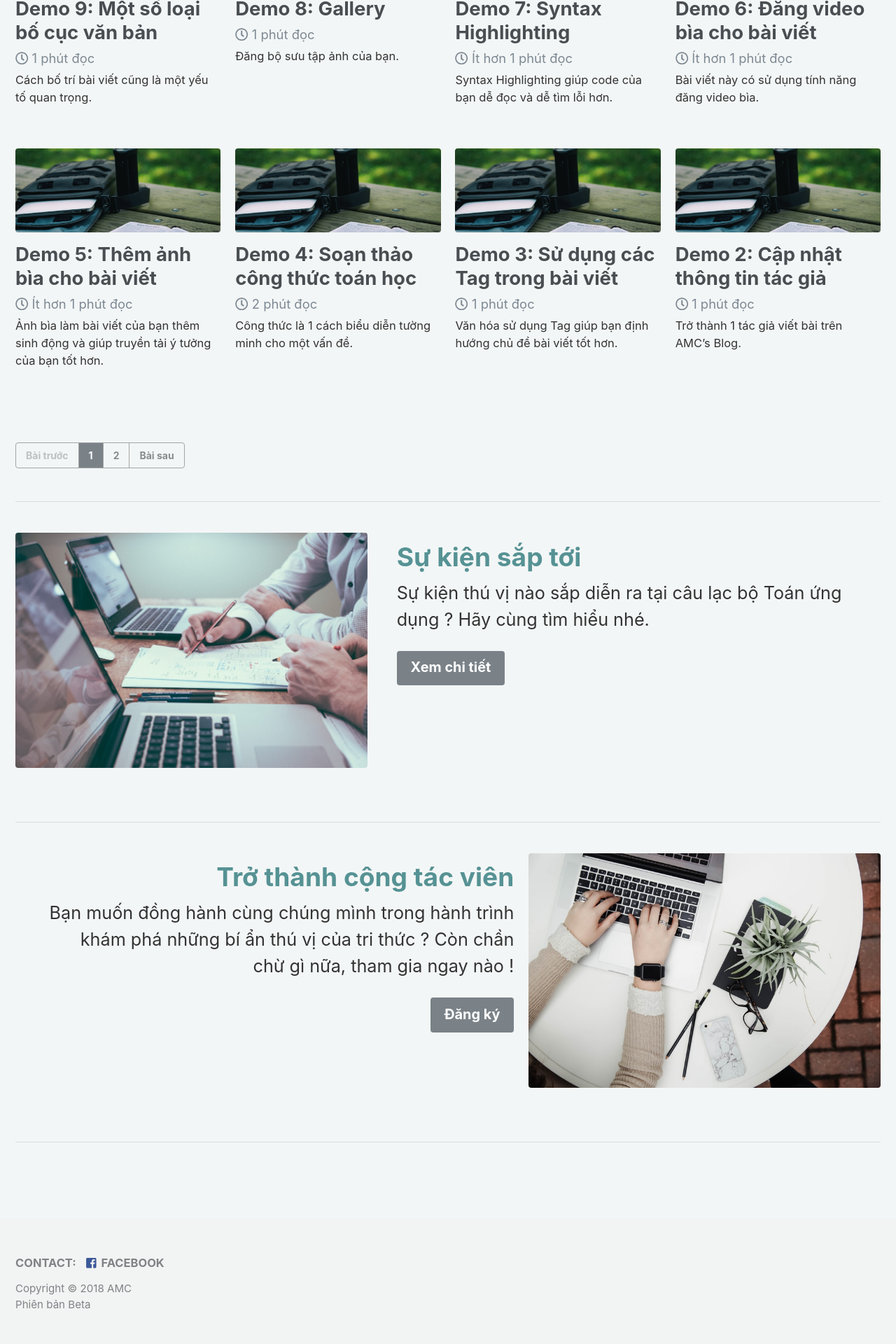
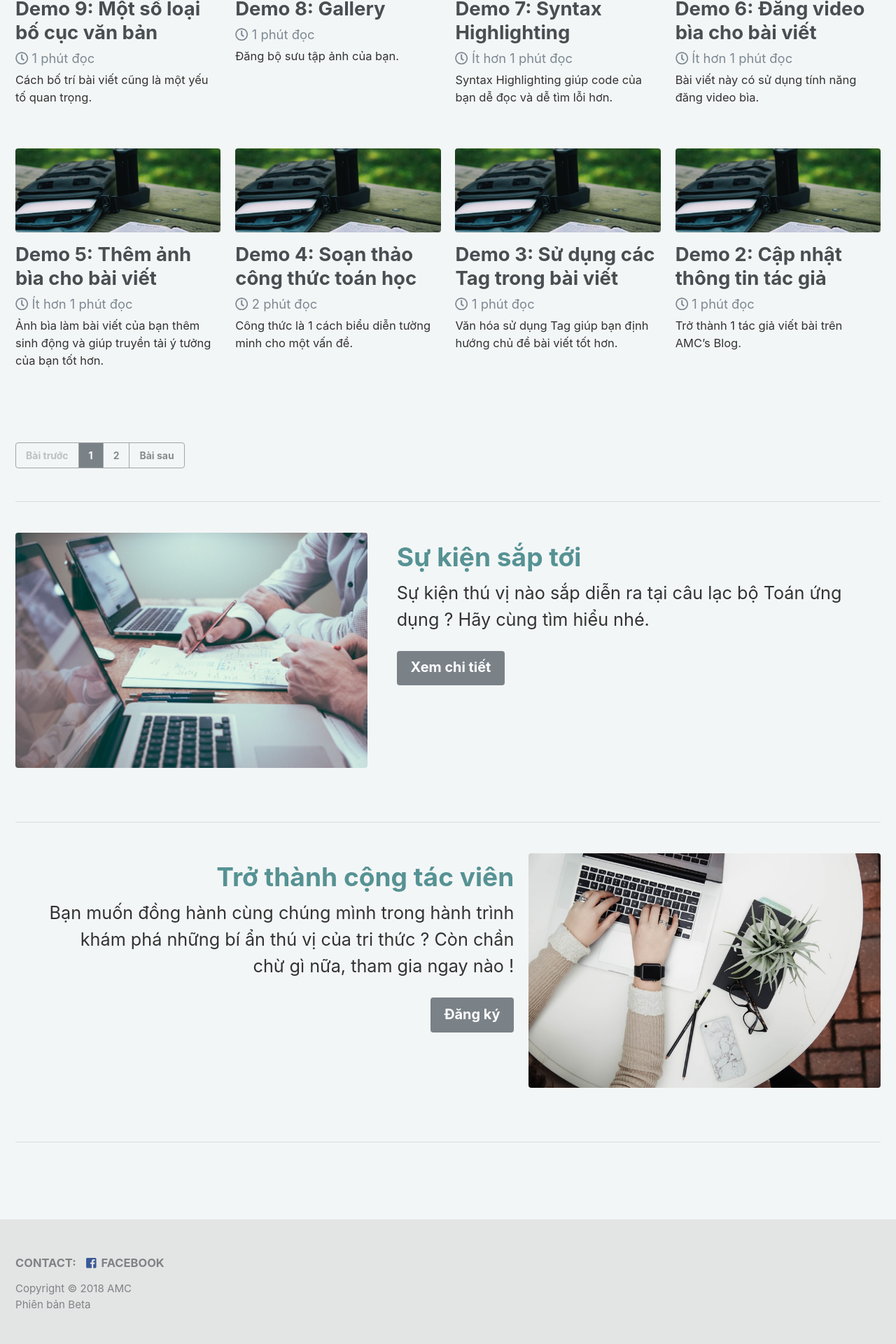
Before and after one commit to testvon/amcblog.github.io, a Jekyll site: the page built from index.html, in a window 1280 px wide. Shown: the part 737-2657 px from the top of the page at 70% size. Built offline with Jekyll 4.4.1, drawn with Linux system fonts in a browser that asks for light colours; nearby versions of some CDN libraries; the list of posts is cut into pages by our own code.

Commit message:
Update _variables.scss

```diff
--- a/_sass/minimal-mistakes/_variables.scss
+++ b/_sass/minimal-mistakes/_variables.scss
@@ -60,7 +60,7 @@ $text-color: $dark-gray !default;
 $muted-text-color: mix(#fff, $text-color, 35%) !default;
 $border-color: #dbdbdb !default;
 $form-background-color: $lighter-gray !default;
-$footer-background-color: $lighter-gray !default;
+$footer-background-color: #e3e4e4 !default;
 
 $primary-color: #7a8288 !default;
 $success-color: #62c462 !default;
```
